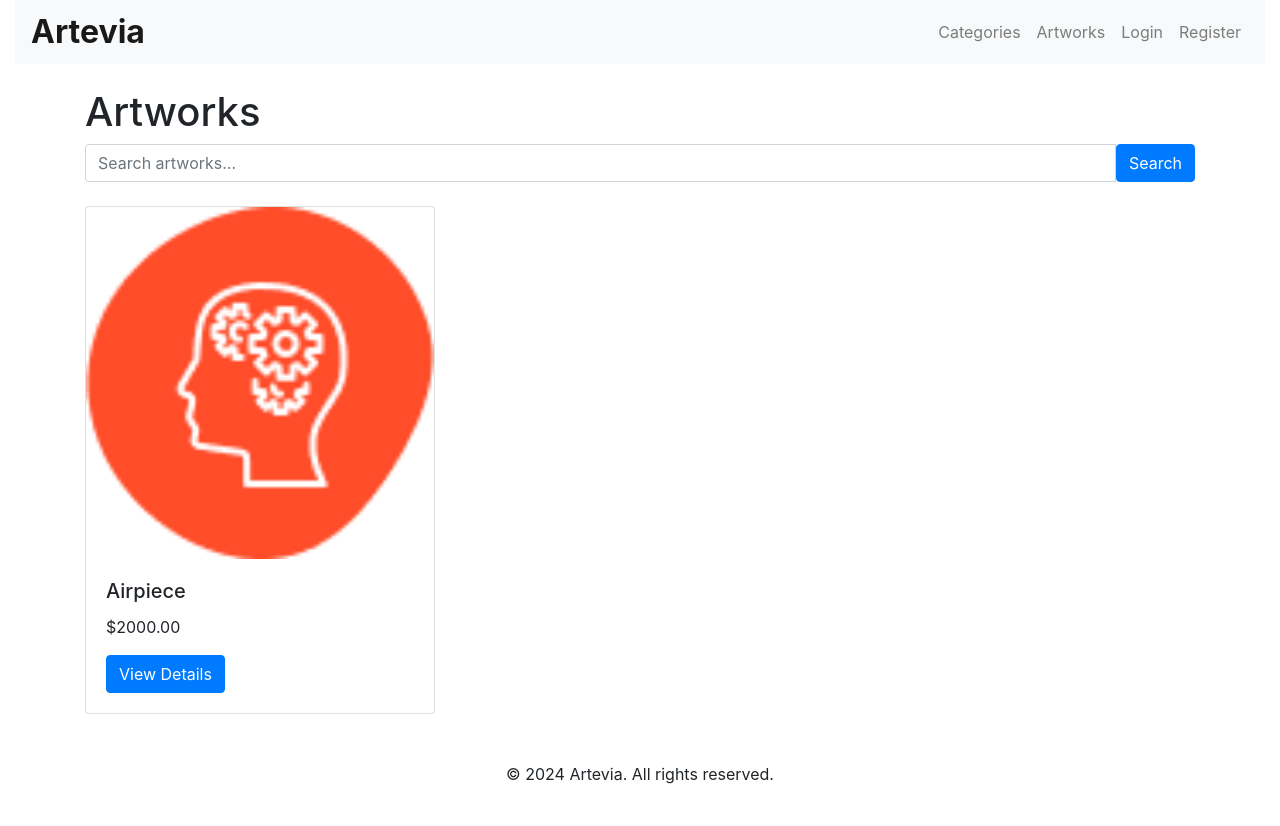
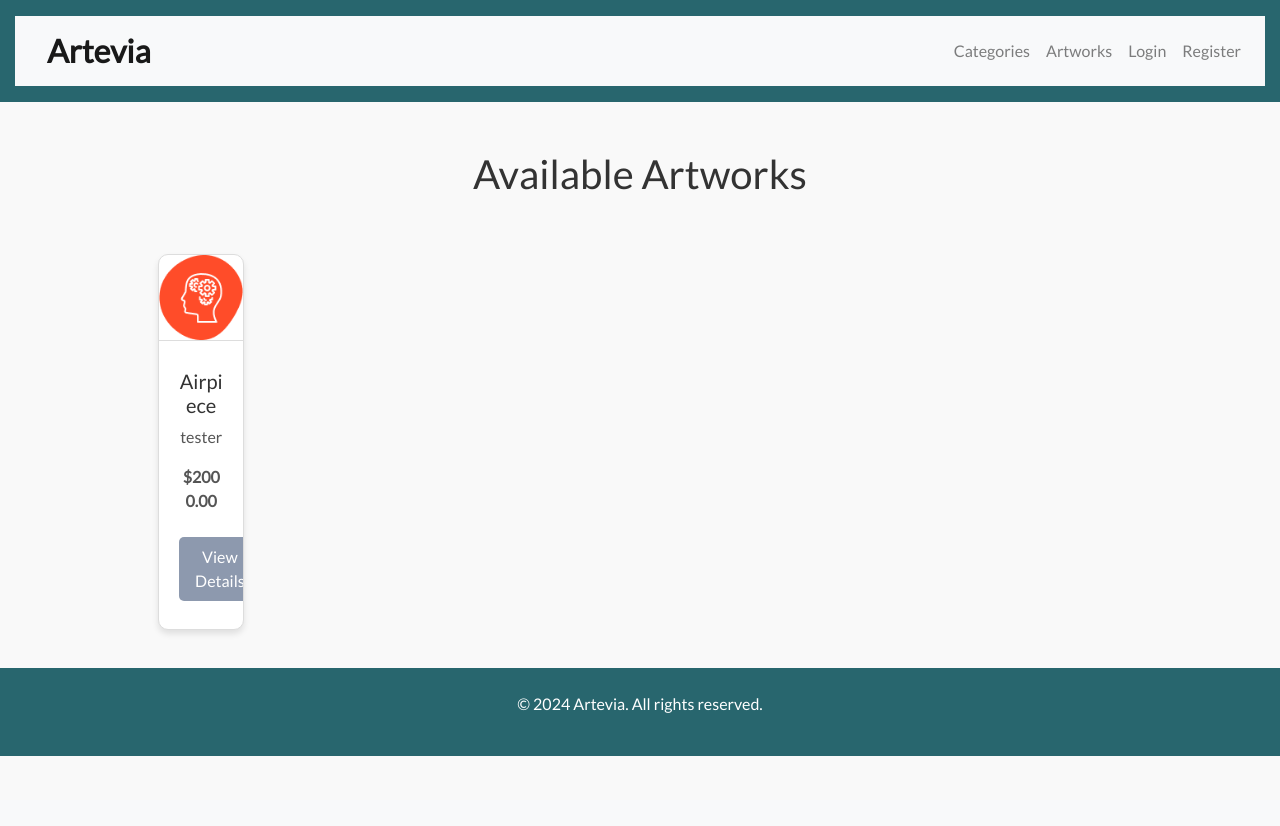
Before and after one commit to boatesj/Artevia, a Django app: page /artworks/ in a window 1280 px wide. After the commit the page ends 756 px from the top, so only its background shows below. Run offline with Django 5.2, Linux system fonts and the light colour scheme; data comes from the database, SQL or seed files in the repository; some libraries are stand-ins or nearby versions.

Commit message:
modified artworks templates and added views for commissions app with CRUD functionality

```diff
--- a/artworks/templates/artworks/add_artwork.html
+++ b/artworks/templates/artworks/add_artwork.html
@@ -1,4 +1,5 @@
 {% extends "base.html" %}
+{% load static %}
 
 {% block content %}
 <h2>Add Artwork</h2>
--- a/artworks/templates/artworks/add_category.html
+++ b/artworks/templates/artworks/add_category.html
@@ -1,4 +1,5 @@
 {% extends "base.html" %}
+{% load static %}
 
 {% block content %}
 <h2>Add Category</h2>
--- a/artworks/templates/artworks/artwork_list.html
+++ b/artworks/templates/artworks/artwork_list.html
@@ -1,47 +1,27 @@
-{% extends 'base.html' %}
+{% extends "base.html" %}
+{% load static %}
 
 {% block content %}
-<h1>Artworks</h1>
-
-<!-- Search Bar -->
-<form method="get" action="{% url 'artwork_list' %}" class="mb-4">
-    <div class="input-group">
-        <input type="text" name="q" class="form-control" placeholder="Search artworks..." value="{{ query|default_if_none:'' }}">
-        <button class="btn btn-primary" type="submit">Search</button>
-    </div>
-</form>
-
-<!-- Feedback Messages -->
-{% if messages %}
-    <div>
-        {% for message in messages %}
-            <div class="alert alert-{{ message.tags }} alert-dismissible fade show" role="alert">
-                {{ message }}
-                <button type="button" class="btn-close" data-bs-dismiss="alert" aria-label="Close"></button>
-            </div>
-        {% endfor %}
-    </div>
-{% endif %}
-
-<!-- Artwork List -->
+<div class="container">
+    <h1 class="text-center my-5">Available Artworks</h1>
     <div class="row">
-    {% if artworks %}
         {% for artwork in artworks %}
-            <div class="col-md-4">
-                <div class="card mb-4">
+        <div class="col-md-4 mb-4">
+            <div class="card">
                 {% if artwork.image %}
                 <img src="{{ artwork.image.url }}" class="card-img-top" alt="{{ artwork.title }}">
+                {% else %}
+                <img src="{% static 'images/no-image.png' %}" class="card-img-top" alt="No image available">
                 {% endif %}
                 <div class="card-body">
                     <h5 class="card-title">{{ artwork.title }}</h5>
-                        <p class="card-text">${{ artwork.price }}</p>
+                    <p class="card-text">{{ artwork.description|truncatechars:100 }}</p>
+                    <p class="font-weight-bold">${{ artwork.price }}</p>
                     <a href="{% url 'artwork_detail' artwork.pk %}" class="btn btn-primary">View Details</a>
                 </div>
             </div>
         </div>
         {% endfor %}
-    {% else %}
-        <p>No artworks found.</p>
-    {% endif %}
+    </div>
 </div>
 {% endblock %}
--- a/artworks/templates/artworks/category_list.html
+++ b/artworks/templates/artworks/category_list.html
@@ -1,4 +1,5 @@
 {% extends 'base.html' %}
+{% load static %}
 
 {% block content %}
 <h1>Categories</h1>
--- a/artworks/templates/artworks/edit_artwork.html
+++ b/artworks/templates/artworks/edit_artwork.html
@@ -1,4 +1,5 @@
 {% extends "base.html" %}
+{% load static %}
 
 {% block content %}
 <h2>Edit Artwork</h2>
--- a/artworks/templates/artworks/edit_category.html
+++ b/artworks/templates/artworks/edit_category.html
@@ -1,4 +1,5 @@
 {% extends "base.html" %}
+{% load static %}
 
 {% block content %}
 <h2>Edit Category</h2>
--- /dev/null
+++ b/static/css/base.css
@@ -0,0 +1,178 @@
+/* Base Styles */
+html {
+    height: 100%;
+}
+
+body {
+    background-color: #f9f9f9;
+    color: #333;
+    font-family: 'Lato', sans-serif;
+    margin: 0;
+    padding: 0;
+    min-height: 100vh;
+}
+
+/* Header and Navigation */
+header {
+    background-color: #28666e;
+    color: #fff;
+    padding: 1rem 0;
+    text-align: center;
+}
+
+.navbar {
+    background-color: #28666e;
+}
+
+.navbar a {
+    color: #fff;
+    text-decoration: none;
+    padding: 0.5rem 1rem;
+    display: inline-block;
+}
+
+.navbar a:hover {
+    background-color: #8d99ae;
+    color: #fff;
+}
+
+/* Buttons */
+.btn-primary {
+    background-color: #8d99ae;
+    color: #fff;
+    border: none;
+    padding: 0.5rem 1rem;
+    border-radius: 5px;
+    cursor: pointer;
+}
+
+.btn-primary:hover {
+    background-color: #6d7687;
+    color: #fff;
+}
+
+.btn-secondary {
+    background-color: #ef233c;
+    color: #fff;
+    border: none;
+    padding: 0.5rem 1rem;
+    border-radius: 5px;
+    cursor: pointer;
+}
+
+.btn-secondary:hover {
+    background-color: #d90429;
+}
+
+/* Cards */
+.card {
+    background-color: #fff;
+    border: 1px solid #ddd;
+    border-radius: 10px;
+    box-shadow: 0 4px 6px rgba(0, 0, 0, 0.1);
+    overflow: hidden;
+    margin: 1rem 0;
+    text-align: center;
+}
+
+.card img {
+    max-width: 100%;
+    border-bottom: 1px solid #ddd;
+}
+
+.card h5 {
+    font-size: 1.25rem;
+    margin: 0.5rem 0;
+}
+
+.card p {
+    font-size: 1rem;
+    color: #555;
+}
+
+.card .btn {
+    margin: 0.5rem 0;
+}
+
+/* Footer */
+footer {
+    background-color: #28666e;
+    color: #fff;
+    padding: 1rem;
+    text-align: center;
+    position: relative;
+    bottom: 0;
+    width: 100%;
+}
+
+/* Form Styles */
+form {
+    margin: 1rem 0;
+    padding: 1rem;
+    background-color: #fff;
+    border: 1px solid #ddd;
+    border-radius: 10px;
+    box-shadow: 0 4px 6px rgba(0, 0, 0, 0.1);
+}
+
+form input,
+form select,
+form textarea {
+    width: 100%;
+    padding: 0.5rem;
+    margin: 0.5rem 0;
+    border: 1px solid #ddd;
+    border-radius: 5px;
+    font-size: 1rem;
+}
+
+form button {
+    display: inline-block;
+    background-color: #8d99ae;
+    color: #fff;
+    border: none;
+    padding: 0.5rem 1rem;
+    border-radius: 5px;
+    cursor: pointer;
+}
+
+form button:hover {
+    background-color: #6d7687;
+}
+
+/* Utility Classes */
+.text-center {
+    text-align: center;
+}
+
+.container {
+    width: 90%;
+    max-width: 1200px;
+    margin: 0 auto;
+}
+
+/* Media Queries */
+@media (min-width: 768px) {
+    .navbar {
+        display: flex;
+        justify-content: space-around;
+    }
+
+    .card {
+        display: inline-block;
+        width: calc(33.333% - 1rem);
+        margin: 0.5rem;
+    }
+}
+
+@media (max-width: 767px) {
+    .navbar {
+        display: block;
+        text-align: center;
+    }
+
+    .card {
+        width: 100%;
+        margin: 0.5rem 0;
+    }
+}
--- a/templates/base.html
+++ b/templates/base.html
@@ -16,7 +16,7 @@
     {% block corecss %}
         <link rel="stylesheet" href="https://stackpath.bootstrapcdn.com/bootstrap/4.4.1/css/bootstrap.min.css" integrity="sha384-Vkoo8x4CGsO3+Hhxv8T/Q5PaXtkKtu6ug5TOeNV6gBiFeWPGFN9MuhOf23Q9Ifjh" crossorigin="anonymous">
         <link rel="stylesheet" href="https://fonts.googleapis.com/css?family=Lato&display=swap">
-        <link rel="stylesheet" href="{% static 'css/style.css' %}">
+        <link rel="stylesheet" href="{% static 'css/base.css' %}">
     {% endblock %}
 
     {% block extra_css %}
```
Also changed, not shown: artworks/templates/artworks/artwork_detail.html (+14 -5 lines), commissions/views.py (+57 -1 lines), static/js/quantity_management.js (added, +41 -0 lines), templates/artworks/index.html (+11 -4 lines). Lines whose indentation alone changed are shown as unchanged.
